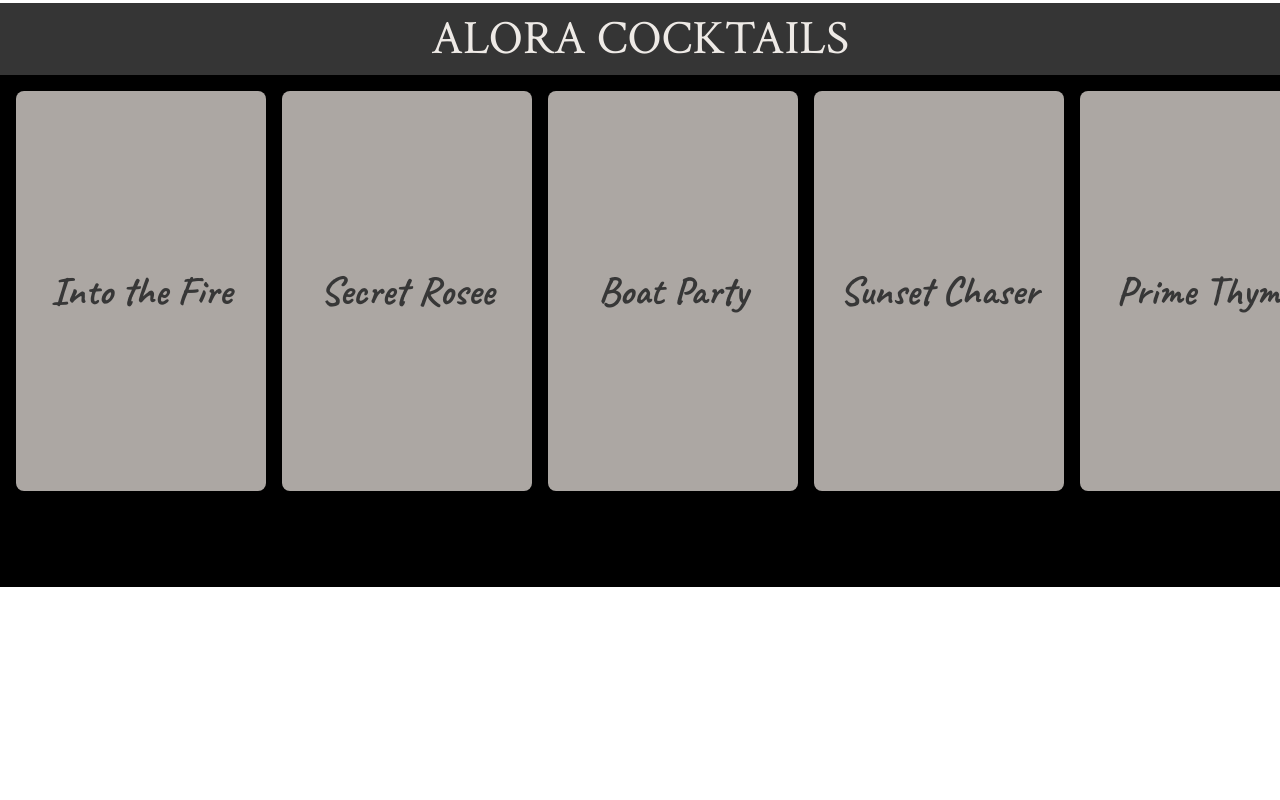
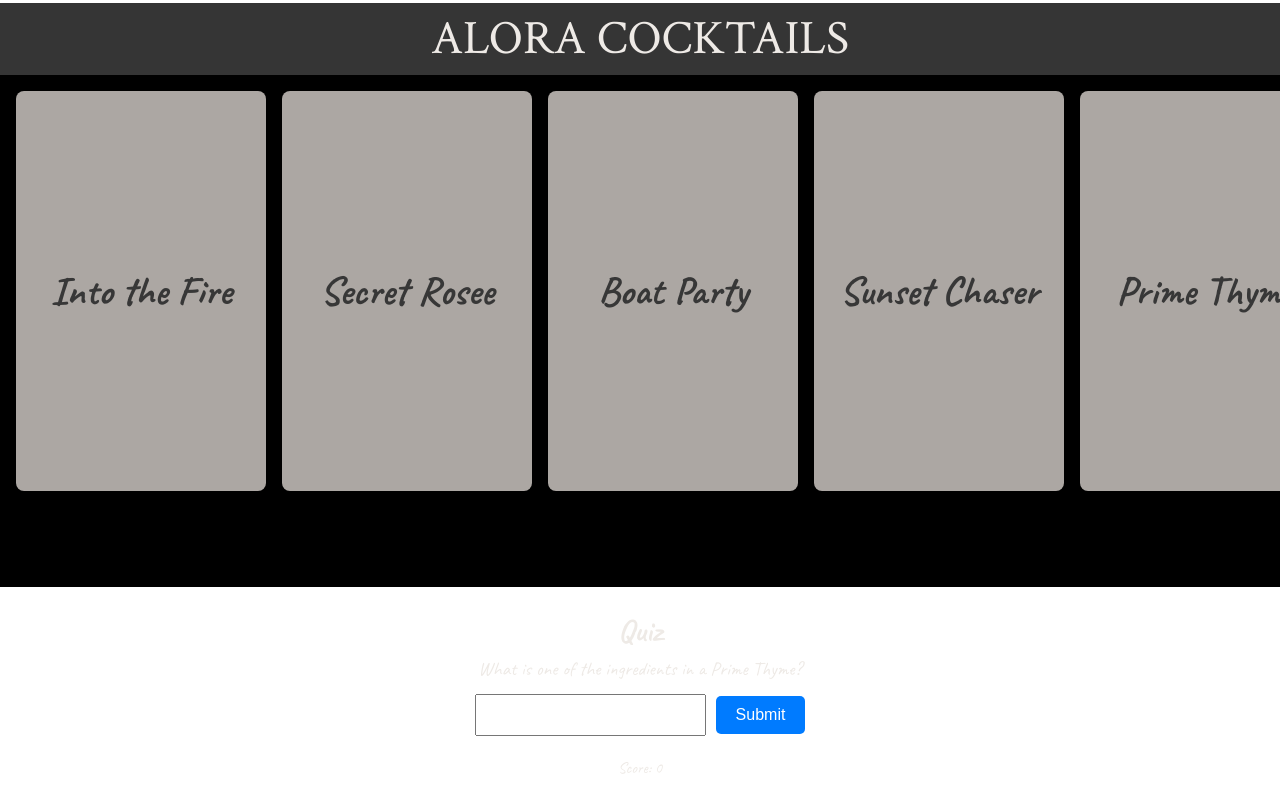
Before and after one commit to tristanhebrt/The-Bar, a React (Vite) app: page / in a window 1280 px wide. Shown: the part 1074-1874 px from the top of the page. Before the commit the page ends 1661 px from the top, so only its background shows below. Built offline with nearby package versions, Linux system fonts and the light colour scheme; a web font is replaced by a local one.

Commit message:
Recipe Imprevement
Changed the format for the Alora recipes.

```diff
--- a/src/components/Alora.jsx
+++ b/src/components/Alora.jsx
@@ -1,15 +1,15 @@
 import React from "react";
 import RecipeCardDisplay from "./RecipeCardDisplay";
+import Quiz from "./Quiz";
 
 const aloraCocktails = [
     {
         title: "Into the Fire",
-        content: [
-            "2 oz Prebatch",
-            "1 oz Lime Juice",
-            "0.5 oz Agave Syrup",
-            "Spicy Rim"
-        ],
+        ingredients: {
+            booze: ["2 oz Prebatch"],
+            syrups: ["1 oz Lime Juice", "0.5 oz Agave Syrup"],
+            garnishes: ["Spicy Rim", "Lime Wheel"]
+        },
         steps: [
             "Shake all ingredients with ice until well chilled.",
             "Strain into a Rocks glass with cracked ice.",
@@ -18,94 +18,90 @@ const aloraCocktails = [
     },
     {
         title: "Secret Rosee",
-        content: [
-            "2 oz Prebatch",
-            "0.75 oz Lemon Juice",
-            "0.5 oz Raspberry Syrup",
-            "Basil Leaves",
-            "Rose Lemonade",
-            "1 Flower"
-        ],
+        ingredients: {
+            booze: ["2 oz Prebatch"],
+            syrups: ["0.75 oz Lemon Juice", "0.5 oz Raspberry Syrup"],
+            others: ["Basil Leaves", "Rose Lemonade"],
+            garnishes: ["1 Flower", "Basil Bunch"]
+        },
         steps: [
             "Shake all ingredients with a basil leaf and ice until well chilled.",
             "Strain into a Collins glass.",
+            "Top off with rose lemonade.",
             "Garnish with a basil bunch and a flower."
         ]
     },
     {
         title: "Boat Party",
-        content: [
-            "2.25 oz Prebatch",
-            "1 oz Lime Juice",
-            "1 oz Banana Syrup",
-            "Mint Leaves",
-            "3 Banana Chips",
-            "5 Dashes Angostura Bitters",
-        ],
+        ingredients: {
+            booze: ["2.25 oz Prebatch"],
+            syrups: ["1 oz Lime Juice", "1 oz Banana Syrup"],
+            others: ["Mint Leaves"],
+            bitters: ["5 dashes Angostura Bitters"],
+            garnishes: ["3 Banana Chips"]
+        },
         steps: [
             "Shake all ingredients with ice until well chilled.",
             "Add mint to the bottom of a Collins glass.",
             "Strain into the glass.",
             "Add cracked ice.",
+            "Top off with crushed ice.",
             "Cover with Angostura Bitters.",
             "Garnish with banana chips."
         ]
     },
     {
         title: "Sunset Chaser",
-        content: [
-            "2 oz Prebatch",
-            "0.75 oz Lemon Juice",
-            "0.75 oz Earl Grey Syrup",
-            "1 oz Blood Orange Juice",
-            "2 Dashes Foamer",
-            "5 Dashes Walnut Bitters"
-        ],
+        ingredients: {
+            booze: ["2 oz Prebatch"],
+            syrups: ["0.75 oz Lemon Juice", "0.75 oz Earl Grey Syrup", "1 oz Blood Orange Juice"],
+            others: ["2 dashes Foamer", "Flower"],
+            bitters: ["3-5 dashes Walnut Bitters"]
+        },
         steps: [
             "Shake all ingredients with ice until well chilled.",
             "Strain into a chilled Coupe glass.",
             "Garnish with a half circle of walnut bitters.",
-            "Make a streak in the walnut bitters."
+            "Make a streak in the walnut bitters.",
+            "Add a flower to the center."
         ]
     },
     {
         title: "Prime Thyme",
-        content: [
-            "2 oz Dry Gin",
-            "0.75 oz Fresh Lime Juice",
-            "0.5 oz Thyme Syrup",
-            "Cucumber Tonic Soda",
-            "1 Thyme Sprig"
-        ],
+        ingredients: {
+            booze: ["2 oz Gin"],
+            syrups: ["0.75 oz Lime Juice", "0.5 oz Thyme Syrup"],
+            others: ["Cucumber Tonic Soda"],
+            garnishes: ["3 Thyme Sprigs"]
+        },
         steps: [
             "Shake all ingredients with ice until well chilled.",
             "Strain into a Collins glass.",
             "Top with cucumber tonic soda.",
-            "Garnish with a thyme sprig."
+            "Garnish with a thyme sprig bunch."
         ]
     },
     {
-        title: "Bourbon Tunover",
-        content: [
-            "2.25 oz Prebatch",
-            "0.33 oz Cinnamon Syrup",
-            "1 Apple Wheel"
-        ],
+        title: "Bourbon Turnover",
+        ingredients: {
+            booze: ["2.25 oz Prebatch"],
+            syrups: ["0.33 oz Cinnamon Syrup"],
+            bitters: ["2 dashes Angostura Bitters"],
+            garnishes: ["1 Apple Wheel"]
+        },
         steps: [
             "Stir all ingredients with ice until well chilled.",
             "Strain into a rocks glass with a large ice cube.",
-            "Stir again.",
             "Garnish with an apple wheel."
         ]
     },
     {
         title: "Dreamer",
-        content: [
-            "2 oz Prebatch",
-            "0.75 oz Fresh Lemon Juice",
-            "0.5 oz Crush Syrup",
-            "1 Flower"
-        ],
+        ingredients: {
+            booze: ["2 oz Prebatch"],
+            syrups: ["0.75 oz Lemon Juice", "0.5 oz Crush Syrup"],
+            garnishes: ["1 Flower"]
+        },
         steps: [
             "Shake all ingredients with ice until well chilled.",
             "Strain into a Coupe.",
@@ -114,23 +110,26 @@ const aloraCocktails = [
     },
     {
         title: "Espresso Martini",
-        content: [
-            "1.5 oz Vodka",
-            "0.5 oz Coffee Liquor",
-            "1.5 oz Esspresso",
-            "0.25 oz Demerara Syrup",
-            "3 Coffee Beans"
-        ],
+        ingredients: {
+            booze: ["1.5 oz Vodka", "0.5 oz Coffee Liqueur"],
+            syrups: ["1.5 oz Espresso", "0.25 oz Demerara Syrup"],
+            garnishes: ["3 Coffee Beans"]
+        },
         steps: [
             "Shake all ingredients with ice until well chilled.",
             "Strain into a Coupe.",
             "Garnish with the coffee beans."
         ]
-    },
+    }
 ];
 
 const Alora = () => {
-    return <RecipeCardDisplay mainTitle="Alora Cocktails" recipes={aloraCocktails} />;
+    return (
+        <>
+            <RecipeCardDisplay mainTitle="Alora Cocktails" recipes={aloraCocktails} />
+            <Quiz cocktails={aloraCocktails} />
+        </>
+    );
 };
 
 export default Alora;
--- a/src/components/Classics.jsx
+++ b/src/components/Classics.jsx
@@ -8,7 +8,7 @@ const classicCocktails = [
         ingredients: {
             booze: ["2 oz Whiskey"],
             syrups: ["0.25 oz Demerara Syrup"],
-            bitters: ["3 Dashes Angostura Bitters"],
+            bitters: ["3 dashes Angostura Bitters"],
             garnishes: ["Orange peel"]
         },
         steps: [
```
